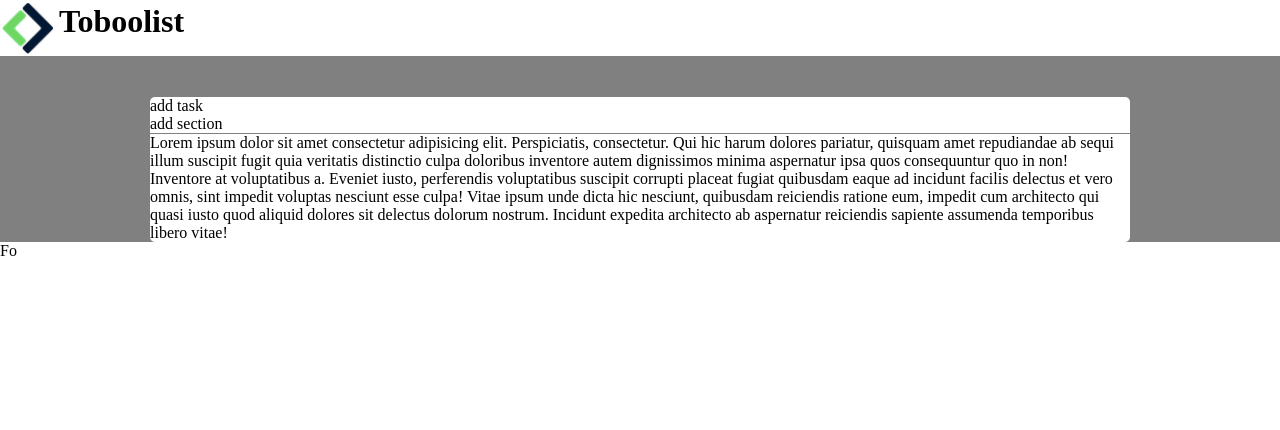
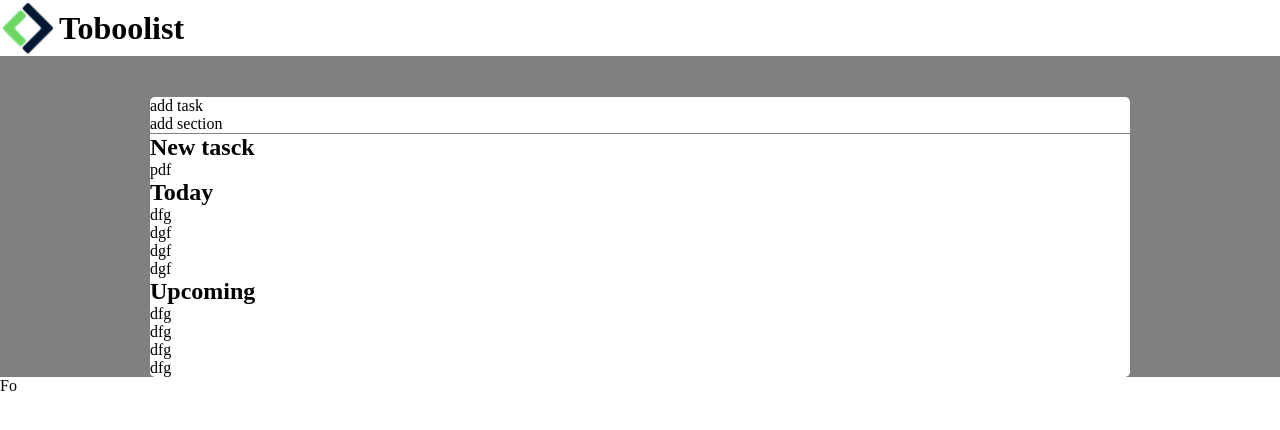
Before and after one commit to PatrizioCorcione/html-css-toboolist, a plain HTML site: page index.html in a window 1280 px wide. Drawn offline with Linux system fonts and the light colour scheme.

Commit message:
[fix]logo

```diff
--- a/assets/css/style.css
+++ b/assets/css/style.css
@@ -3,13 +3,17 @@
   margin: 0;
   padding: 0;
 }
-header div img {
+header{
+  height: 56px;
+}
+header  img {
   width: 55px;
   vertical-align: middle;
 }
-header div h1{
-  font-size: 2rem;
-  display: inline-block;
+header  h1{
+  height: 56px;
+  display: inline;
+  vertical-align: middle;
 }
 
 main {
@@ -33,3 +37,6 @@ main section {
 .semi-bottoni{
   display: inline-block;
 }
+ul{
+  list-style-type: none;
+}
--- a/index.html
+++ b/index.html
@@ -8,10 +8,8 @@
 </head>
 <body>
   <header>
-    <div>
       <img src="/assets/img/logo copia.png" alt="immagine logo">
       <h1>Toboolist</h1>
-    </div>
   </header>
   <main>
     <section class="est-top">
@@ -23,7 +21,24 @@
     </div>
     </section>
     <section  class="est-bottom">
-      Lorem ipsum dolor sit amet consectetur adipisicing elit. Perspiciatis, consectetur. Qui hic harum dolores pariatur, quisquam amet repudiandae ab sequi illum suscipit fugit quia veritatis distinctio culpa doloribus inventore autem dignissimos minima aspernatur ipsa quos consequuntur quo in non! Inventore at voluptatibus a. Eveniet iusto, perferendis voluptatibus suscipit corrupti placeat fugiat quibusdam eaque ad incidunt facilis delectus et vero omnis, sint impedit voluptas nesciunt esse culpa! Vitae ipsum unde dicta hic nesciunt, quibusdam reiciendis ratione eum, impedit cum architecto qui quasi iusto quod aliquid dolores sit delectus dolorum nostrum. Incidunt expedita architecto ab aspernatur reiciendis sapiente assumenda temporibus libero vitae!
+      <h2>New tasck</h2>
+      <ul>
+        <li>pdf</li>
+      </ul>
+      <h2>Today</h2>
+      <ul>
+        <li>dfg</li>
+        <li>dgf</li>
+        <li>dgf</li>
+        <li>dgf</li>
+      </ul>
+      <h2>Upcoming</h2>
+      <ul>
+          <li>dfg</li>
+          <li>dfg</li>
+          <li>dfg</li>
+          <li>dfg</li>
+      </ul>
     </section>
   </main>
   <footer>
```
